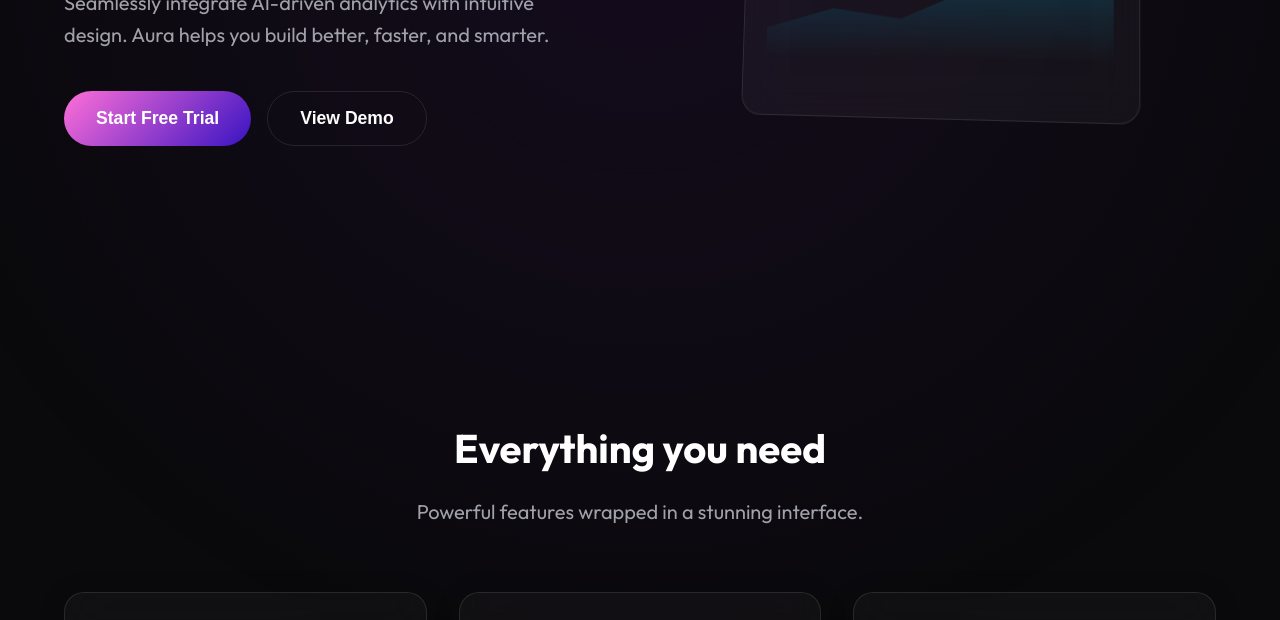
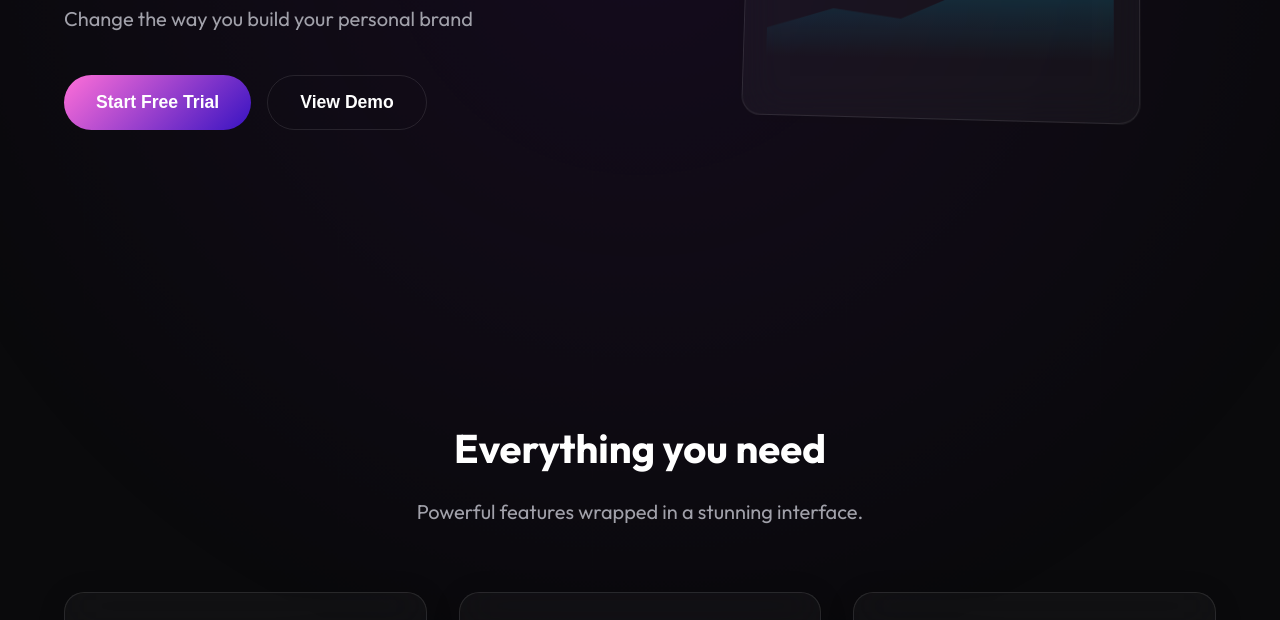
Before and after one commit to ghimireanup/vfweb, a plain HTML site: page index.html in a window 1280 px wide. Shown: the part 480-1100 px from the top of the page. Drawn offline with Linux system fonts and the light colour scheme.

Commit message:
Update index.html

```diff
--- a/index.html
+++ b/index.html
@@ -4,7 +4,7 @@
 <head>
     <meta charset="UTF-8">
     <meta name="viewport" content="width=device-width, initial-scale=1.0">
-    <title>Aura | Future of Digital Presence</title>
+    <title>Anup | Future of personal branding</title>
     <meta name="description" content="Experience the next generation of digital tools with Aura.">
     <link rel="preconnect" href="https://fonts.googleapis.com">
     <link rel="preconnect" href="https://fonts.gstatic.com" crossorigin>
@@ -29,8 +29,7 @@
         <div class="hero-content reveal">
             <div class="badge">New Release v2.0</div>
             <h1>Shape the <span class="gradient-text">Future</span> of Your Workflow</h1>
-            <p>Seamlessly integrate AI-driven analytics with intuitive design. Aura helps you build better, faster, and
-                smarter.</p>
+            <p>Change the way you build your personal brand</p>
             <div class="hero-buttons">
                 <button class="btn-primary large">Start Free Trial</button>
                 <button class="btn-secondary large">View Demo</button>
```
